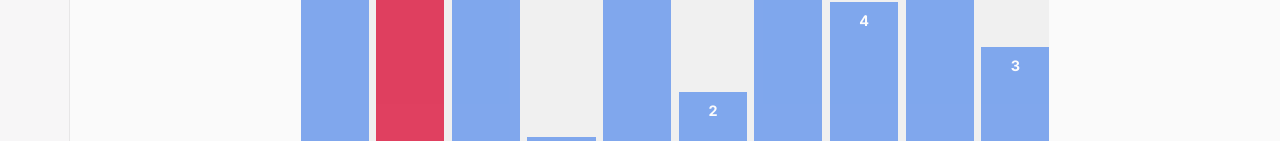
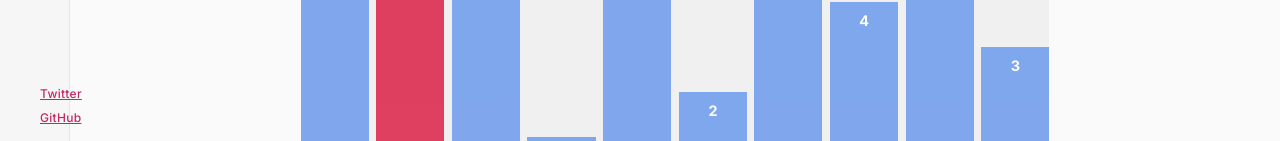
Before and after one commit to denniswritescode/denniscodes.io, a React (Create React App) app: page /experiments/insert-sort in a window 1280 px wide. Shown: the part 659-800 px from the top of the page. Built offline with nearby package versions, Linux system fonts and the light colour scheme.

Commit message:
a little more progress on min-window-sub... started social

```diff
--- a/src/App.js
+++ b/src/App.js
@@ -3,12 +3,14 @@ import { BrowserRouter as Router } from 'react-router-dom';
 
 import './App.css';
 import Home from './Pages/Home/Home';
+import SocialIcons from './Shared/SocialIcons/SocialIcons';
 
 function App() {
   return (
     <Router>
       <div className="App">
         <Home />
+        <SocialIcons />
       </div>
     </Router>
   );
--- a/src/Pages/Experiments/ExperimentList/Sorting/InsertSort/InsertSort.js
+++ b/src/Pages/Experiments/ExperimentList/Sorting/InsertSort/InsertSort.js
@@ -19,7 +19,7 @@ class InsertSort extends Component {
 
     this.state = {
       bars: bars,
-      num: cp(bars[1]),
+      num: clone(bars[1]),
       i: 1,
       k: 1,
       speed: 100
@@ -57,18 +57,18 @@ class InsertSort extends Component {
       let num = state.num;
 
       if(k > 0) {
-        if(bars.find(o(k-1)).value > num.value) {
-          this.swapProps(bars.find(o(k)), bars.find(o(k-1)), 'order');
+        if(bars.find(index(k-1)).value > num.value) {
+          this.swapProps(bars.find(index(k)), bars.find(index(k-1)), 'order');
           k--;
         }
       }
 
-      if(k <= 0 || bars.find(o(k-1)).value < num.value) {
-        let b = bars.find(o(k));
+      if(k <= 0 || bars.find(index(k-1)).value < num.value) {
+        let b = bars.find(index(k));
         b.value = num.value;
         i++;
         k = i;
-        num = bars.find(o(k));
+        num = bars.find(index(k));
       }
 
       return {
@@ -96,7 +96,7 @@ class InsertSort extends Component {
       let bars = this.createMix();
       this.sorted = false;
 
-      return { bars: bars, k: 1, i: 1, num: cp(bars[1]) };
+      return { bars: bars, k: 1, i: 1, num: clone(bars[1]) };
     });
   }
 
@@ -107,7 +107,7 @@ class InsertSort extends Component {
 
         <h3>Insert Sort Visualizer</h3>
 
-        <p>A visualizer of the <a href="https://www.wikiwand.com/en/Insertion_sort" target="_blank">insert sort</a> algorithm.</p>
+        <p>A visualizer of the <a href="https://www.wikiwand.com/en/Insertion_sort" target="_blank" rel="noopener noreferrer">insert sort</a> algorithm.</p>
 
         <div className="button-group">
 
@@ -146,11 +146,11 @@ class InsertSort extends Component {
   }
 }
 
-function cp(obj) {
+function clone(obj) {
   return Object.assign({}, obj);
 }
 
-function o(num) {
+function index(num) {
   return function(e) {
     return e.order === num;
   }
--- a/src/Pages/Experiments/ExperimentList/Windows/MinWindowSubstring/MinWindowSubstring.js
+++ b/src/Pages/Experiments/ExperimentList/Windows/MinWindowSubstring/MinWindowSubstring.js
@@ -2,6 +2,17 @@ import React, { Component } from 'react';
 
 
 class MinWindowSubstring extends Component {
+
+  constructor(props) {
+    super(props);
+    let seed = 'ADOBECODEBAXNCYOUOUHIOABCIUO';
+
+
+    this.state = {
+      bars: seed.split(''),
+      target: 'ABC'
+    }
+  }
 
   render () {
     return (
@@ -9,7 +20,7 @@ class MinWindowSubstring extends Component {
 
         <h3>Minimum Window Substring</h3>
 
-        <p>A visualization of the <a href="https://leetcode.com/problems/minimum-window-substring/" target="_blank">76th LeetCode Problem</a>.</p>
+        <p>A visualization of the <a href="https://leetcode.com/problems/minimum-window-substring/" target="_blank" rel="noopener noreferrer">76th LeetCode Problem</a>.</p>
 
         <p className="coming-soon">(coming soon)</p>
 
--- a/src/Pages/Home/Home.js
+++ b/src/Pages/Home/Home.js
@@ -38,6 +38,7 @@ function Home({ location }) {
 
       </CSSTransition>
 
+
     </div>
   );
 }
--- /dev/null
+++ b/src/Shared/SocialIcons/SocialIcons.css
@@ -0,0 +1,11 @@
+.social-icons {
+  position: absolute;
+  bottom: 0;
+  width: 100vw;
+  text-align: left;
+}
+
+.social-icons ul,
+.social-icons ul li {
+  list-style: none;
+}
--- /dev/null
+++ b/src/Shared/SocialIcons/SocialIcons.js
@@ -0,0 +1,24 @@
+import React from 'react';
+
+import './SocialIcons.css';
+
+function SocialIcons() {
+  return (
+      <div className="social-icons">
+        <ul>
+          <li>
+            <a href="https://twitter.com/dennisporter" target="_blank" rel="noreferrer noopener">
+              Twitter
+            </a>
+          </li>
+          <li>
+            <a href="https://github.com/dennisporterjr" target="_blank" rel="noreferrer noopener">
+              GitHub
+            </a>
+          </li>
+        </ul>
+      </div>
+  );
+}
+
+export default SocialIcons;
```
Also changed, not shown: src/Pages/Experiments/ExperimentList/Windows/LetterWindow/LetterWindow.js (added, +13 -0 lines), src/Shared/Close/Close.js (deleted, +0 -11 lines), src/Shared/Scroller/Scroller.js (deleted, +0 -13 lines), src/Pages/Experiments/ExperimentList/Windows/LetterWindow/LetterWindow.css (added).
